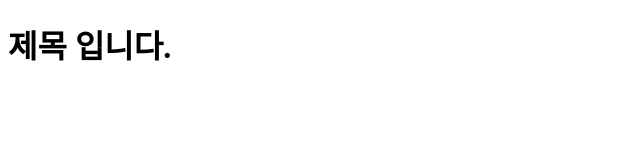
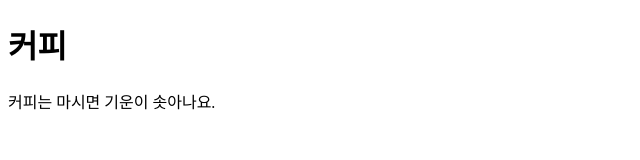
Before and after one commit to hknohGit/gitstudy, a plain HTML site: page index.html in a window 1280 px wide. Shown: the whole page, without its empty margins (0-640 px from the left). Drawn offline with Linux system fonts and the light colour scheme.

Commit message:
제목과 본문 마크업

```diff
--- a/index.html
+++ b/index.html
@@ -1,15 +1,15 @@
 <!DOCTYPE html>
-<html lang="en">
+<html lang="ko-KR">
 
 <head>
     <meta charset="UTF-8">
-    <meta name="viewport" content="width=device-width, initial-scale=1.0">
-    <meta http-equiv="X-UA-Compatible" content="ie=edge">
     <title>기본 구조</title>
+    <link rel="stylesheet" href="css/style.css">
 </head>
 
 <body>
-    <h1>제목 입니다.</h1>
+    <h1>커피</h1>
+    <p>커피는 마시면 기운이 솟아나요.</p>
 </body>
 
 </html>
```
